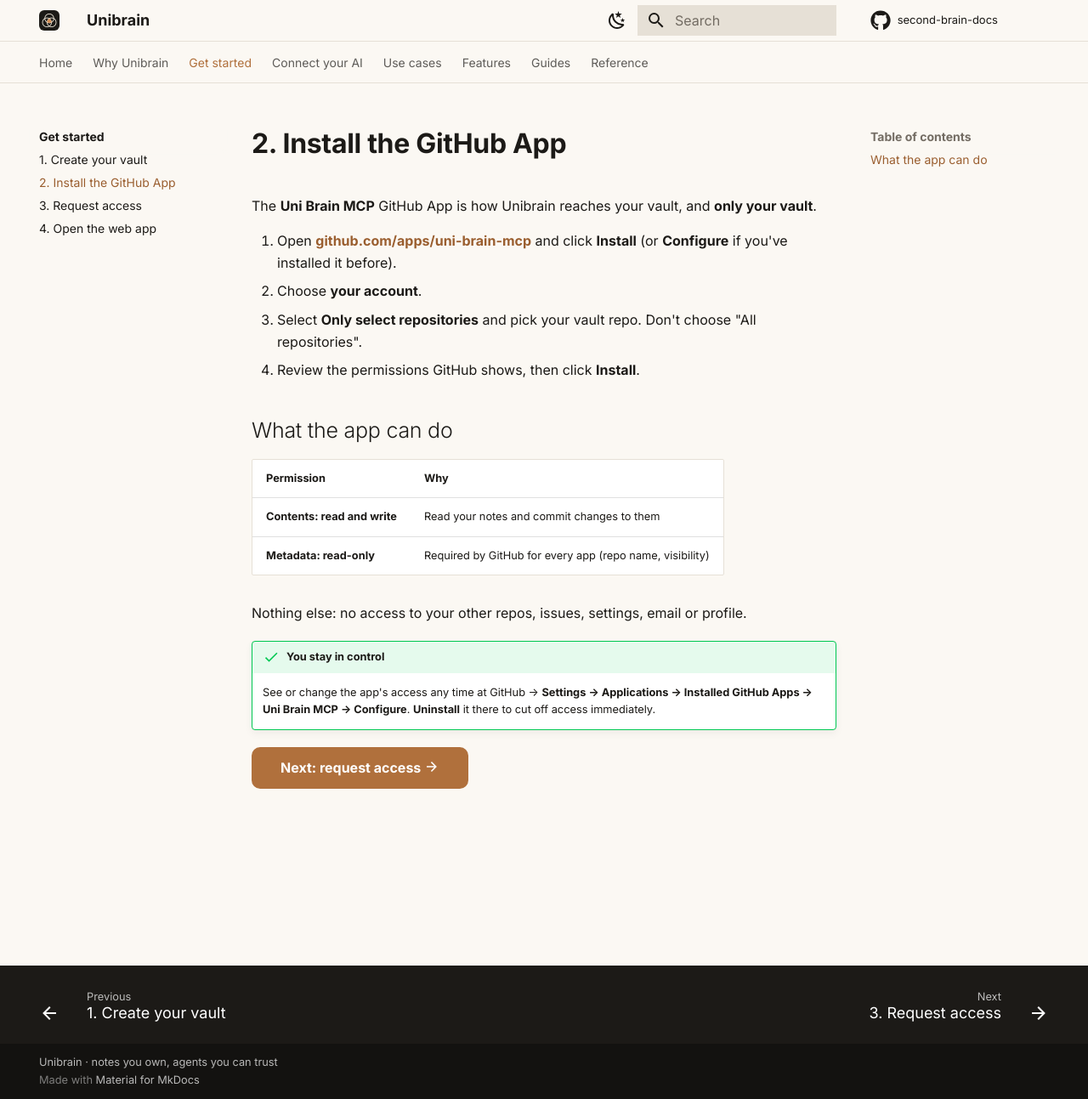
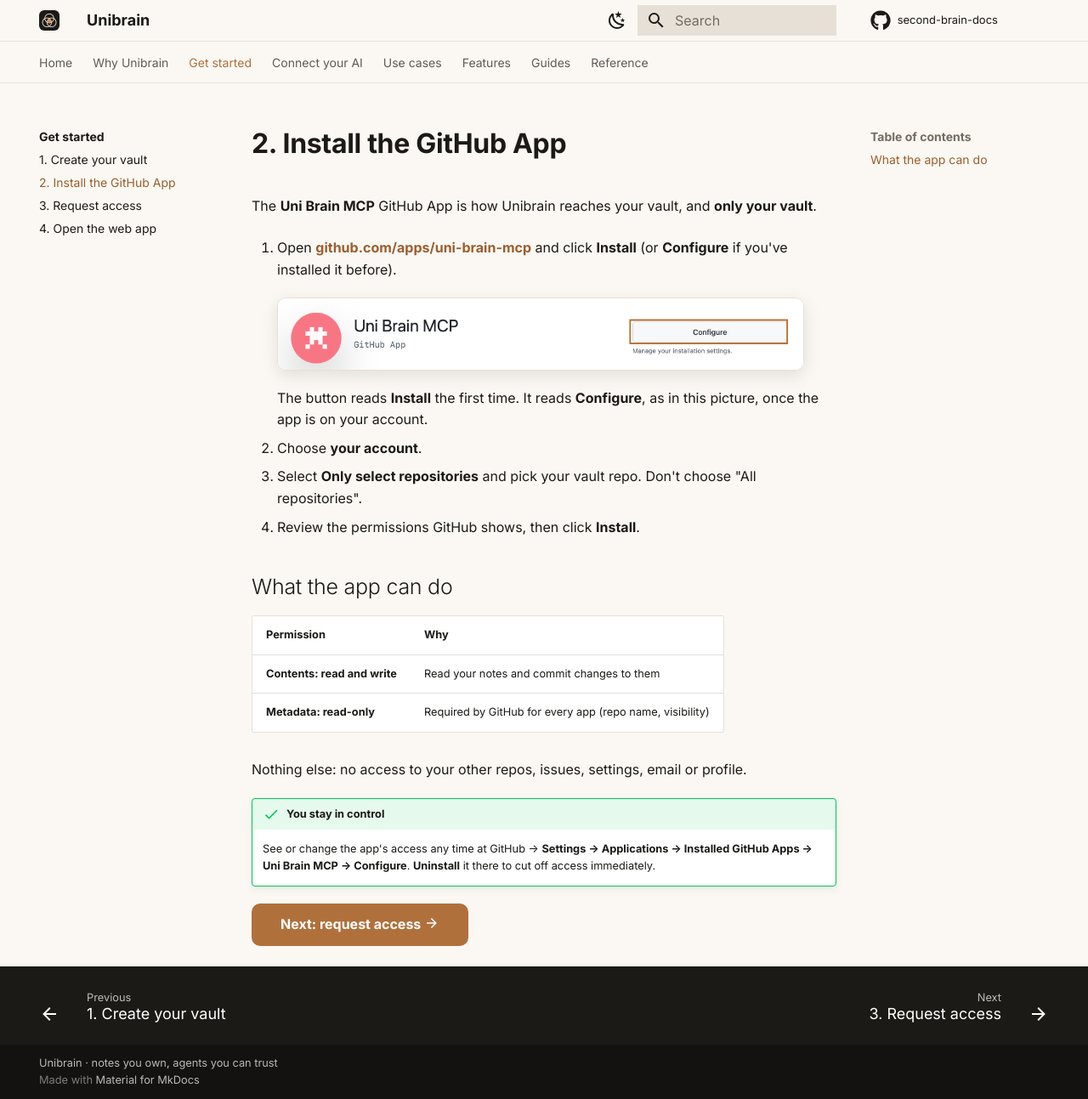
Before and after one commit to blanzp/second-brain-docs, an MkDocs documentation site: the page built from docs/get-started/github-app.md, in a window 1280 px wide and 1293 px high. Shown: the whole window at 85% size. Built offline with MkDocs 1.6.1 and Material for MkDocs 9.7.7, drawn with Linux system fonts in a browser that asks for light colours; comment, search, counter and statistics services are not loaded.

Commit message:
Docs: show the app's page on GitHub in the install step
Co-Authored-By: Claude Opus 5.5 <noreply@anthropic.com>

```diff
--- a/docs/get-started/github-app.md
+++ b/docs/get-started/github-app.md
@@ -7,6 +7,11 @@ title: 2. Install the GitHub App
 The **Uni Brain MCP** GitHub App is how Unibrain reaches your vault, and **only your vault**.
 
 1. Open **[github.com/apps/uni-brain-mcp](https://github.com/apps/uni-brain-mcp)** and click **Install** (or **Configure** if you've installed it before).
+
+    ![The Uni Brain MCP app's page on GitHub, with the button at the top right outlined](../assets/images/gh-app-page.png){ .screenshot }
+
+    The button reads **Install** the first time. It reads **Configure**, as in this picture, once the app is on your account.
+
 2. Choose **your account**.
 3. Select **Only select repositories** and pick your vault repo. Don't choose "All repositories".
 4. Review the permissions GitHub shows, then click **Install**.
```
Also changed, not shown: docs/assets/images/gh-app-page.png (added).
